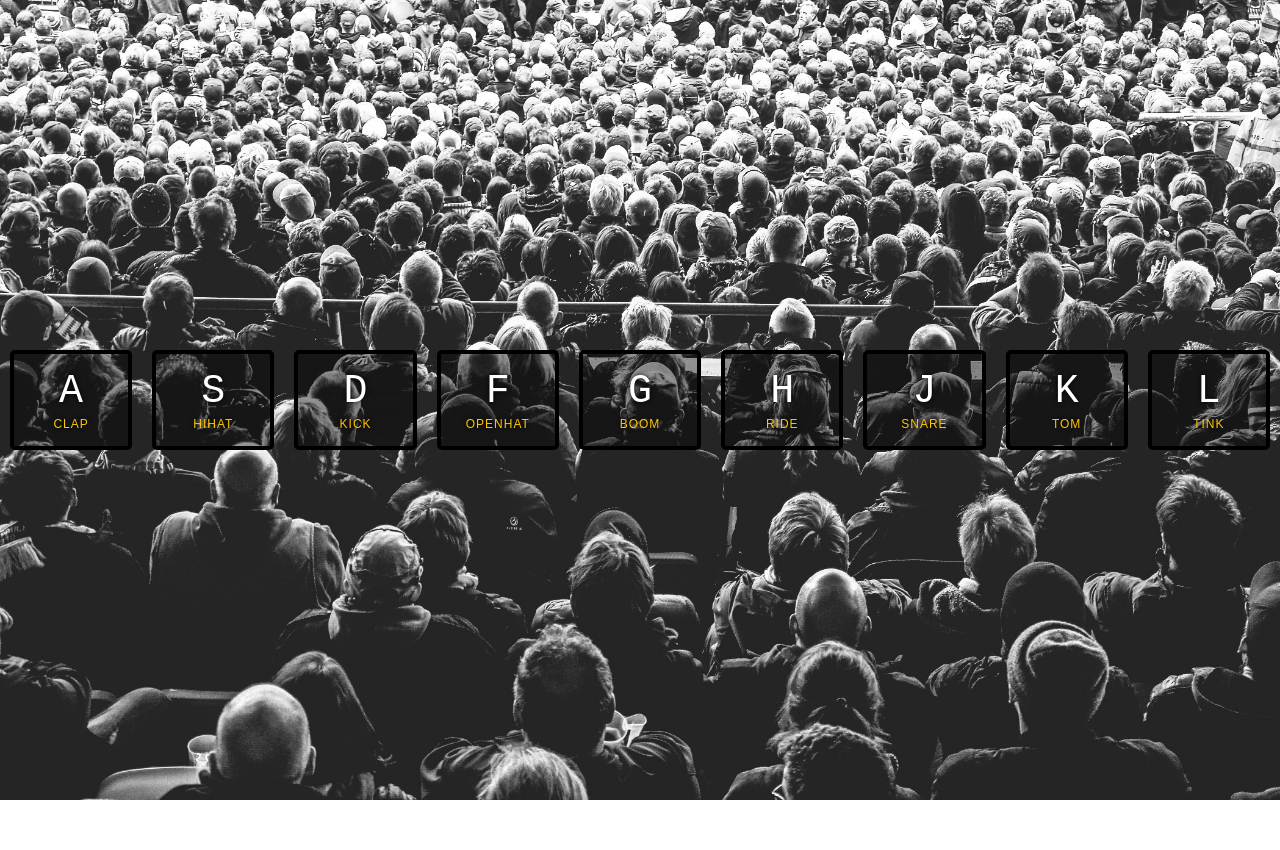
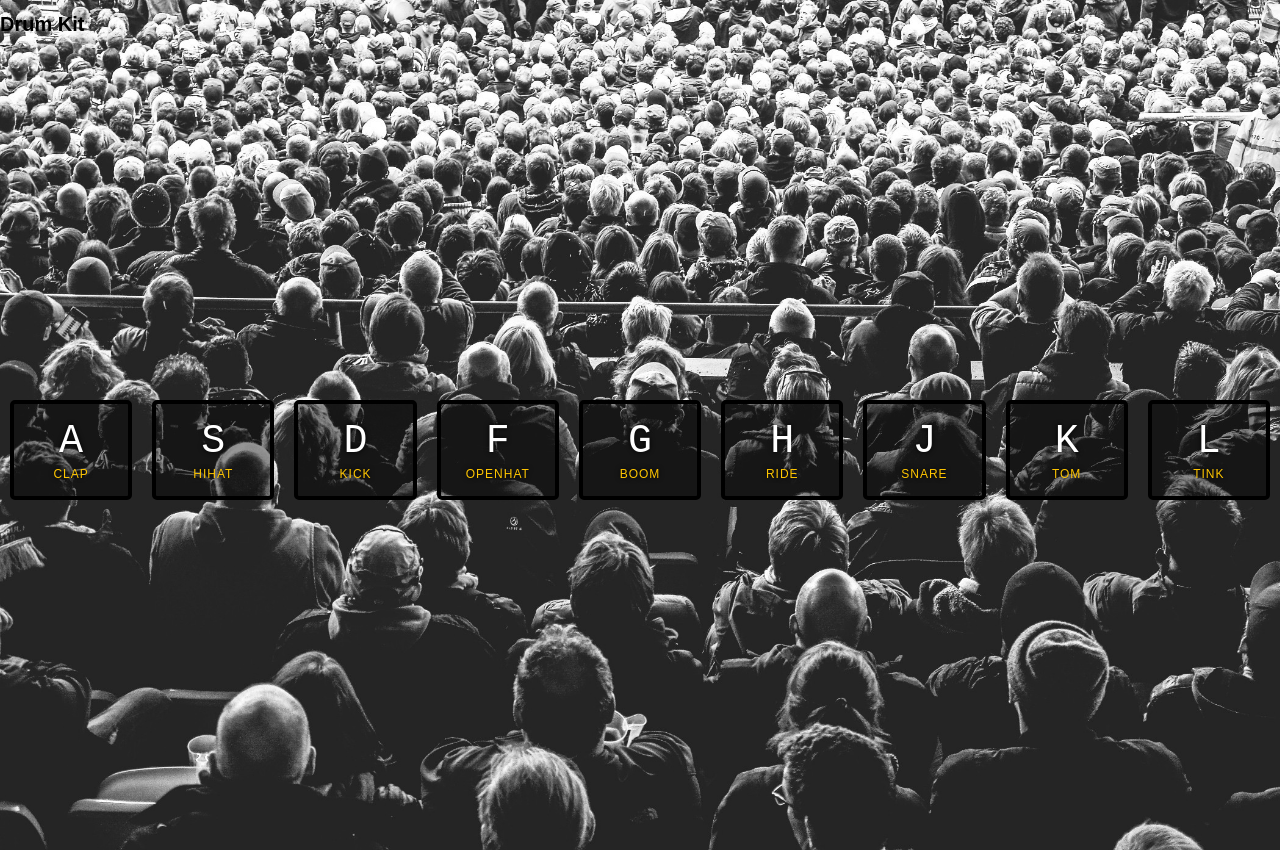
Before and after one commit to Susmita-Dey/JavaScript30, a plain HTML site: page Day 1 - Drum Kit/index.html in a window 1280 px wide. Before the commit the page ends 800 px from the top, so only its background shows below. Drawn offline with Linux system fonts and the light colour scheme.

Commit message:
Added h1

```diff
--- a/Day 1 - Drum Kit/index.html
+++ b/Day 1 - Drum Kit/index.html
@@ -8,6 +8,8 @@
     <title>JS Drum Kit</title>
   </head>
   <body>
+    <div class="container">
+      <h1>Drum Kit</h1>
       <div class="keys">
         <div class="key" data-key="65">
           <kbd>A</kbd>
@@ -46,6 +48,7 @@
           <span class="sound">tink</span>
         </div>
       </div>
+    </div>
 
     <audio data-key="65" src="sounds/clap.wav"></audio>
     <audio data-key="83" src="sounds/hihat.wav"></audio>
```
Lines whose indentation alone changed are shown as unchanged.
